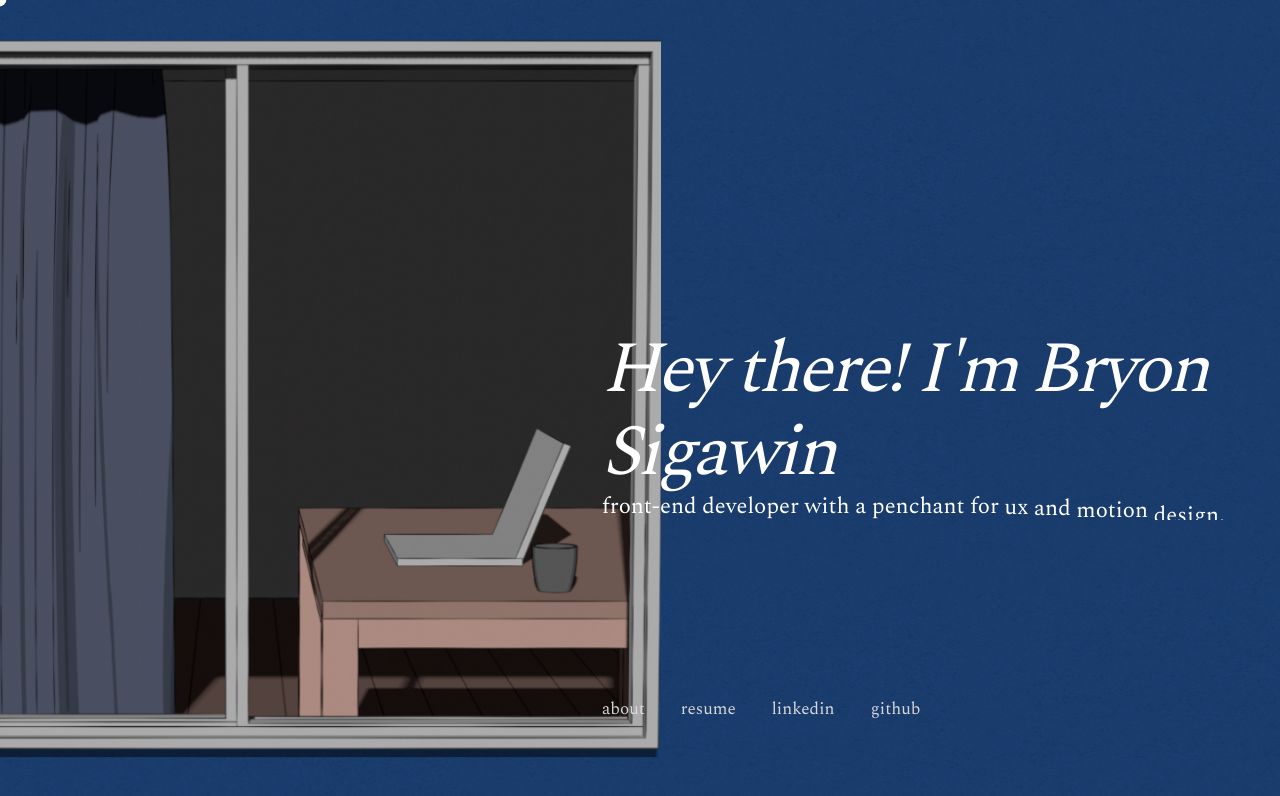
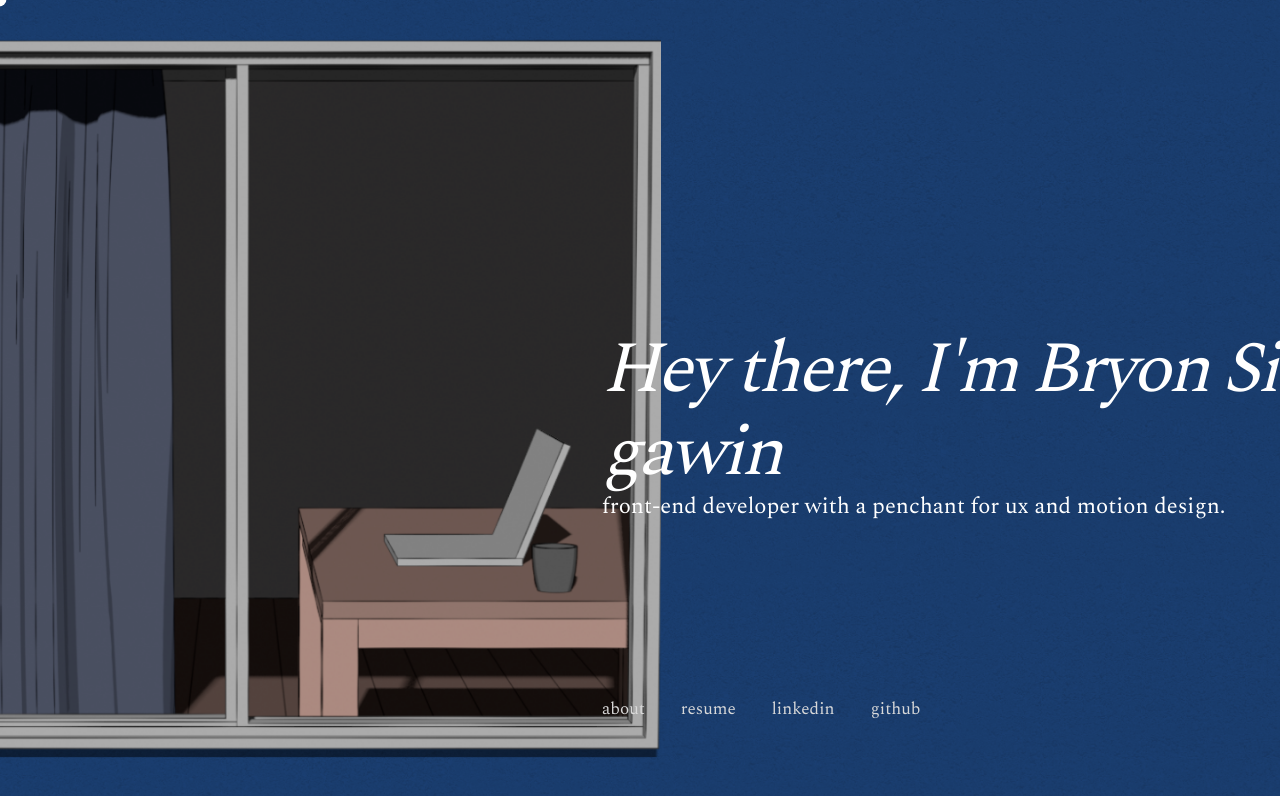
Before and after one commit to bryonsigawin/threejs-svelte-experiment, a SvelteKit app: page / in a window 1280 px wide. Shown: the top 796 px of the page. Built offline with nearby package versions, Linux system fonts and the light colour scheme.

Commit message:
feat: clean up text animation

```diff
--- a/src/routes/+page.svelte
+++ b/src/routes/+page.svelte
@@ -22,7 +22,6 @@
 	let mouseCurrent = { x: -1, y: -1 };
 	let mouseTo = { x: 0, y: 0 };
 	let cursorScale = { value: 0 };
-
 
 	let parallaxCurrent = { x: 0, y: 0 };
 	let parallaxTo = { x: 0, y: 0 };
@@ -86,20 +85,20 @@
 			)
 			.add(
 				{
-					targets: '.job-title span',
+					targets: '.intro-line-1 span',
 					translateY: ['100%', 0],
-					duration: 1200,
-					delay: anime.stagger(120),
+					duration: 1100,
+					delay: anime.stagger(20),
 					easing: 'easeInOutQuint'
 				},
 				3500
 			)
 			.add(
 				{
-					targets: '.my-name span',
+					targets: '.intro-line-2 span',
 					translateY: ['100%', 0],
-					duration: 1200,
-					delay: anime.stagger(80),
+					duration: 700,
+					delay: anime.stagger(5),
 					easing: 'easeInOutQuint'
 				},
 				3700
@@ -142,22 +141,27 @@
 
 		<main>
 			<div>
-				<h1 class="job-title">
-					<span>Hey there!</span>
-					<span>I'm</span>
-					<span>Bryon</span>
-					<span>Sigawin</span>
+				<h1 class="intro-line-1">
+					{#each "Hey there, I'm Bryon Sigawin" as character}
+						<span>
+							{#if character === ' '}
+								&nbsp;
+							{:else}
+								{character}
+							{/if}</span
+						>
+					{/each}
 				</h1>
-				<h2 class="my-name">
-					<span>front-end developer </span>
-					<span>with </span>
-					<span>a </span>
-					<span>penchant </span>
-					<span>for </span>
-					<span>ux </span>
-					<span>and </span>
-					<span>motion </span>
-					<span>design.</span>
+				<h2 class="intro-line-2">
+					{#each 'front-end developer with a penchant for ux and motion design.' as character}
+						<span>
+							{#if character === ' '}
+								&nbsp;
+							{:else}
+								{character}
+							{/if}</span
+						>
+					{/each}
 				</h2>
 			</div>
 			<div class="page-links">
@@ -301,18 +305,17 @@
 		transform: translate(calc(var(--shift-x)), calc(var(--shift-y)));
 	}
 
-	.job-title {
+	.intro-line-1 {
 		font-size: 4rem;
 		font-weight: 300;
 		letter-spacing: -3px;
 		font-style: italic;
 
 		margin: 0;
-
 		overflow: hidden;
 	}
 
-	.my-name {
+	.intro-line-2 {
 		font-size: 1.25rem;
 		font-weight: 200;
 
@@ -320,13 +323,18 @@
 		overflow: hidden;
 	}
 
+	.intro-line-1 span,
+	.intro-line-2 span {
+		display: inline-block;
+	}
+
 	.page-links {
 		display: flex;
 		gap: 2rem;
 	}
 
-	.job-title span,
-	.my-name span {
+	.intro-line-1 span,
+	.intro-line-2 span {
 		display: inline-block;
 	}
 
```
